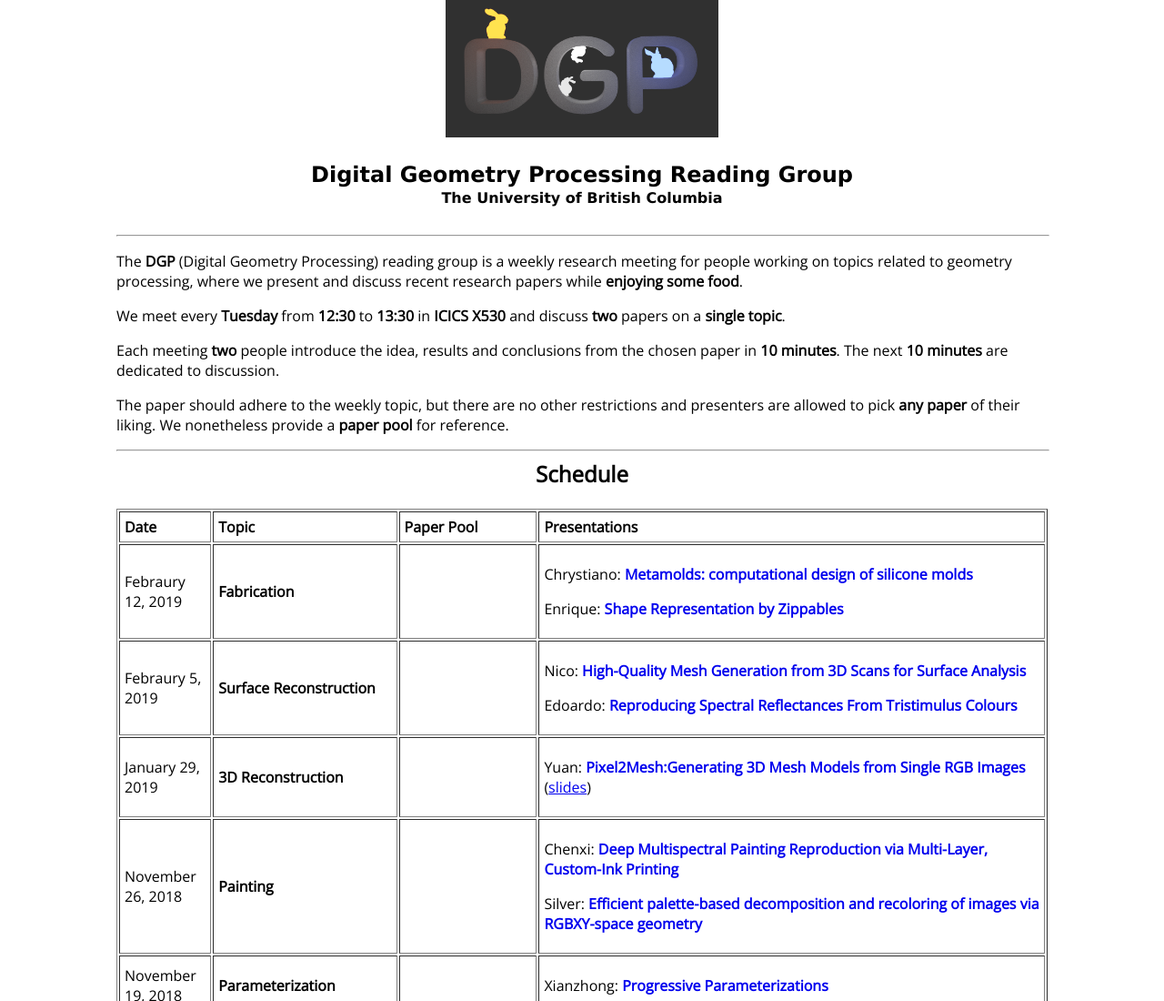
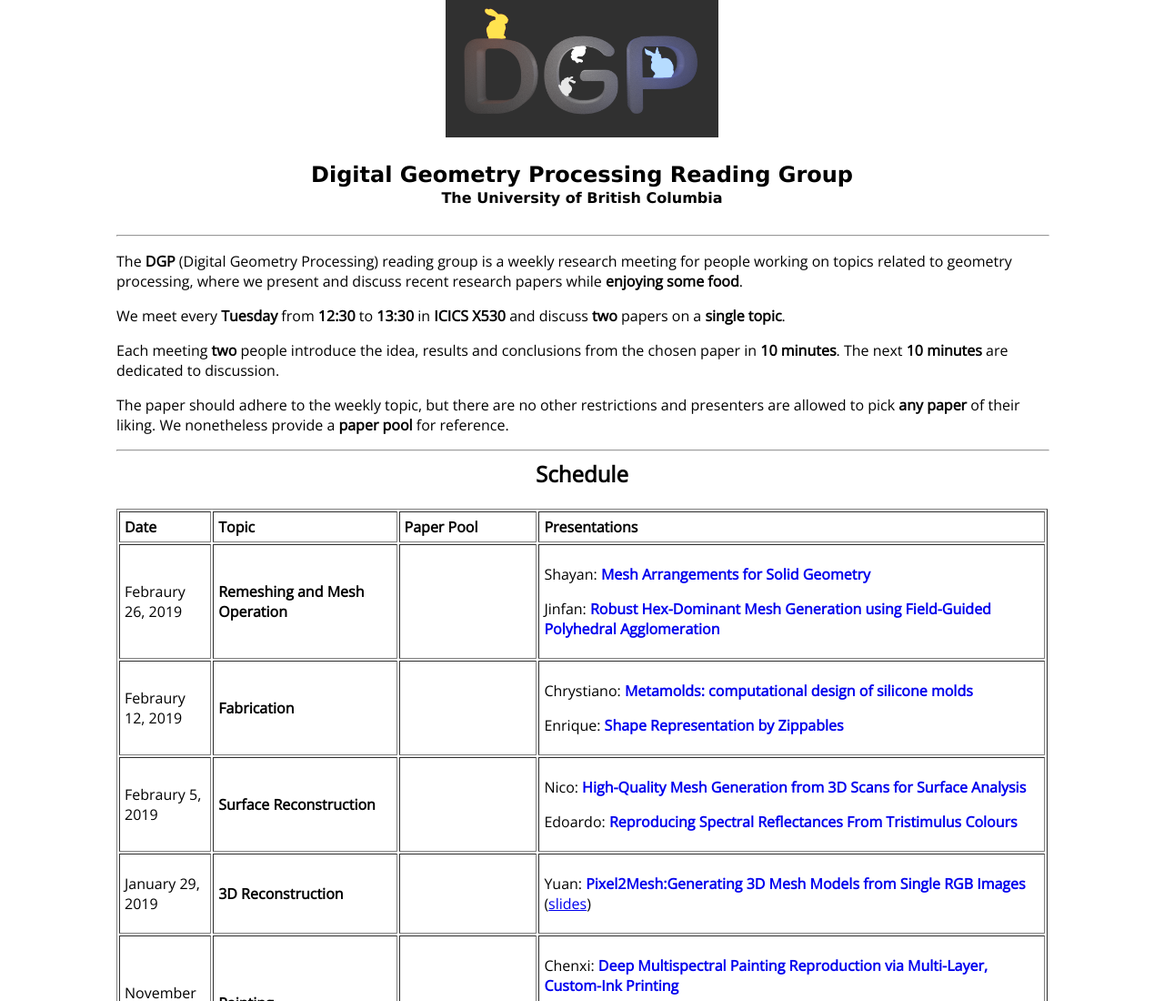
Before and after one commit to UBC-DGP/index.github.io, a plain HTML site: page index.html in a window 1280 px wide. Shown: the top 1100 px of the page at 91% size. Drawn offline with nearby package versions, Linux system fonts and the light colour scheme.

Commit message:
update remesh mesh op papers

```diff
--- a/index.html
+++ b/index.html
@@ -30,6 +30,16 @@
 			</tr>
 		</thead>
 		<tbody>
+			<tr>
+				<td>Febraury 26, 2019</td>
+				<td><b>Remeshing and Mesh Operation</b></td>
+				<td></td>
+				<td>
+					<p>Shayan: <a href="http://www.cs.columbia.edu/cg/mesh-arrangements/" style="text-decoration:none; font-weight: bold;">Mesh Arrangements for Solid Geometry</a></p>
+				<p>Jinfan: <a href="https://gaoxifeng.github.io/papers/2017/Robust-Meshes-2017.pdf" style="text-decoration:none; font-weight: bold;">Robust Hex-Dominant Mesh Generation using Field-Guided Polyhedral
+Agglomeration</a>	</p>
+				</td>
+			</tr>
 			<tr>
 				<td>Febraury 12, 2019</td>
 				<td><b>Fabrication</b></td>
```
